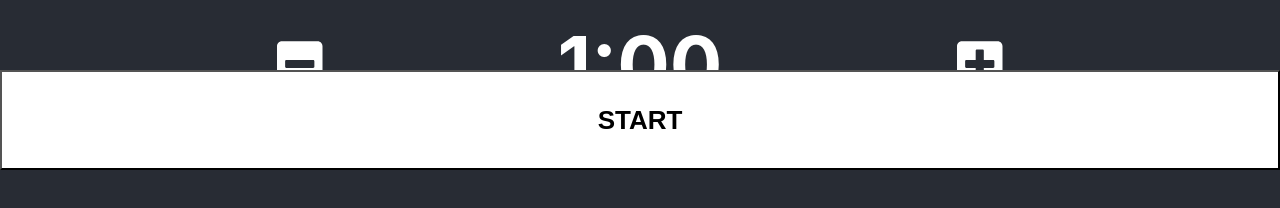
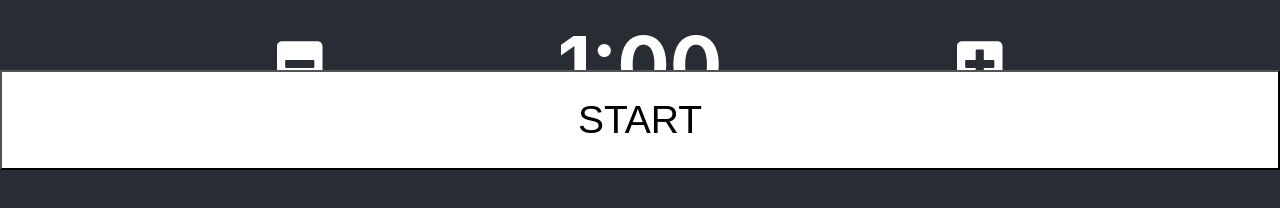
Before and after one commit to Bedrock02/HotColdTimer, a React (Create React App) app: page / in a window 1280 px wide. Shown: the part 630-838 px from the top of the page. Built offline with nearby package versions, Linux system fonts and the light colour scheme.

Commit message:
Button changes

```diff
--- a/src/components/timer-setup/index.js
+++ b/src/components/timer-setup/index.js
@@ -2,7 +2,7 @@ import React from 'react'
 import moment from 'moment'
 import 'moment-timer';
 import { FontAwesomeIcon } from '@fortawesome/react-fontawesome'
-import { faPlusSquare, faMinusSquare, faSnowflake, faFire } from '@fortawesome/free-solid-svg-icons'
+import { faPlusSquare, faMinusSquare, faSnowflake, faFire, faPlay } from '@fortawesome/free-solid-svg-icons'
 import TimerSetupStyles from './styles';
 
 class TimerSetup extends React.Component {
@@ -64,7 +64,7 @@ class TimerSetup extends React.Component {
         </div>
 
         <button style={TimerSetupStyles.button}>
-          <h1>START</h1>
+          <span>START</span>
         </button>
       </>
     );
--- a/src/components/timer-setup/styles.js
+++ b/src/components/timer-setup/styles.js
@@ -25,9 +25,9 @@ const TimerSetupStyles = {
     width: '100%',
     height: '100px',
     backgroundColor: '#FFFFFF',
-    fontSize: '.5em',
+    fontSize: '1.5em',
     padding: '0',
-  }
+  },
 };
 
 export default TimerSetupStyles;
```
